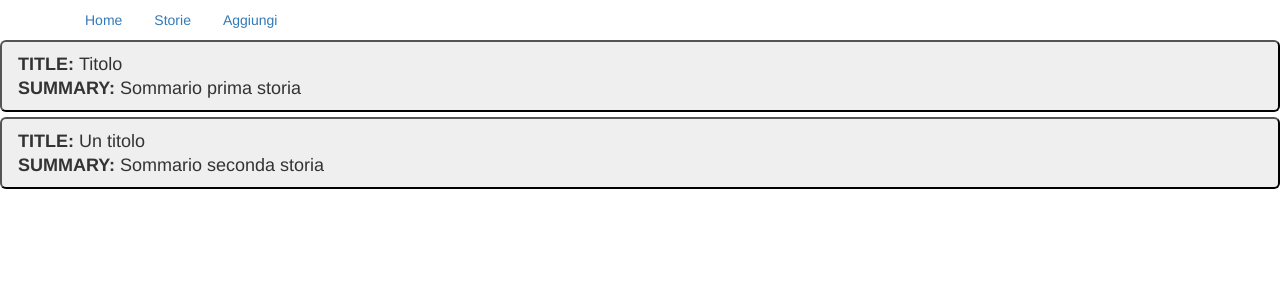
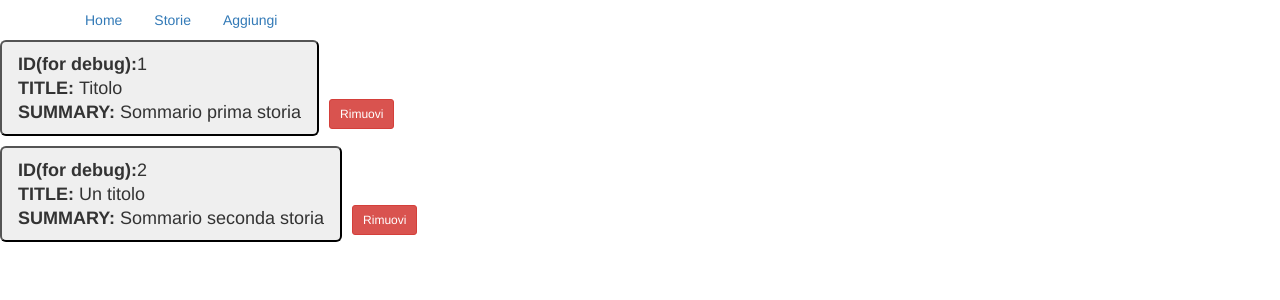
Before and after one commit to riccardodegasperiSA/tome, an Angular app: page /storie in a window 1280 px wide. Shown: the top 300 px of the page. Built offline with nearby package versions, Linux system fonts and the light colour scheme.

Commit message:
Aggiunge rimozione storie

```diff
--- a/src/app/lista-storie/lista-storie.component.html
+++ b/src/app/lista-storie/lista-storie.component.html
@@ -1,5 +1,14 @@
-
-<button *ngFor="let storia of storie" (click)="onVaiStoria(storia.id)" class="p-2 bd-highlight btn-lg btn-block text-left">
-    <b>TITLE: </b>{{ storia.title }}<br>
-    <b>SUMMARY: </b>{{ storia.summary }}
-</button>
+<div *ngFor="let storia of storie">
+    <ul class="list-inline m-0">
+        <li>
+            <button (click)="onVaiStoria(storia.id)" class="p-2 bd-highlight btn-lg btn-block text-left">
+                <b>ID(for debug):</b>{{ storia.id }}<br>
+                <b>TITLE: </b>{{ storia.title }}<br>
+                <b>SUMMARY: </b>{{ storia.summary }}
+            </button>
+        </li>
+        <li>
+            <button class="btn btn-danger btn-sm rounded-o" (click)="onDeleteStoria(storia.id)">Rimuovi</button>
+        </li>
+    </ul>
+</div>
--- a/src/app/lista-storie/lista-storie.component.ts
+++ b/src/app/lista-storie/lista-storie.component.ts
@@ -1,6 +1,7 @@
 import { HttpClient } from '@angular/common/http';
 import { Component, OnInit } from '@angular/core';
 import { Router } from '@angular/router';
+import { observable, Subscribable, Subscription } from 'rxjs';
 import { Storia } from '../dati/storia.data';
 import { StorieServiceService } from '../storie-service.service';
 
@@ -12,6 +13,7 @@ import { StorieServiceService } from '../storie-service.service';
 export class ListaStorieComponent implements OnInit {
 
   storie: Storia[] = []
+  subscription?: Subscription
 
   constructor(private storiaService:StorieServiceService, private router:Router) { }
 
@@ -27,15 +29,23 @@ export class ListaStorieComponent implements OnInit {
     //     console.log("complete")
     //   }
     // })
-    this.storie = this.storiaService.storie
+    this.subscription = this.storiaService.storieObservable.subscribe(s => {
+      this.storie = s
+    })
   }
 
   ngOnDestroy(): void {
-
+    this.subscription?.unsubscribe()
   }
 
   onVaiStoria(id:number) {
     this.router.navigate(["/storie/" + id])
   }
 
+  onDeleteStoria(id:number) {
+    this.storiaService.removeStoria(id)
+    this.ngOnDestroy()
+    this.ngOnInit()
+  }
+
 }
--- a/src/app/storie-service.service.ts
+++ b/src/app/storie-service.service.ts
@@ -1,7 +1,7 @@
 import { HttpClient } from '@angular/common/http';
 import { Injectable } from '@angular/core';
 import { Storia } from './dati/storia.data';
-import { map, Observable } from 'rxjs';
+import { BehaviorSubject, map, Observable } from 'rxjs';
 import { Router } from '@angular/router';
 
 @Injectable({
@@ -10,16 +10,19 @@ import { Router } from '@angular/router';
 export class StorieServiceService {
   private baseUrl = "http://127.0.0.1:8080/tome/"
 
+  storieObservable: Observable<Storia[]>
+
   private _storie: Storia[] = [
     {id:1, title:"Titolo", content:"Il contenuto della prima storia", summary:"Sommario prima storia"},
     {id:2, title:"Un titolo", content:"Il contenuto della seconda storia", summary:"Sommario seconda storia"},
   ]
 
-  constructor(private http: HttpClient, private router: Router) { }
-
-  // getStorieList(): Observable<any> {
-  //   return this.http.get(this.baseUrl + "storie")
-  // }
+  constructor(private http: HttpClient, private router: Router) {
+    this.storieObservable = new Observable((observer) => {
+      const listaStorie = this._storie
+      observer.next(listaStorie)
+    })
+  }
 
   get storie(): Storia[] {
     return [...this._storie]
@@ -33,4 +36,8 @@ export class StorieServiceService {
     this._storie.push(storia)
     this.router.navigate(["/storie"])
   }
+
+  removeStoria(id: number) {
+    this._storie = this._storie.filter(s => s.id !== id)
+  }
 }
```
